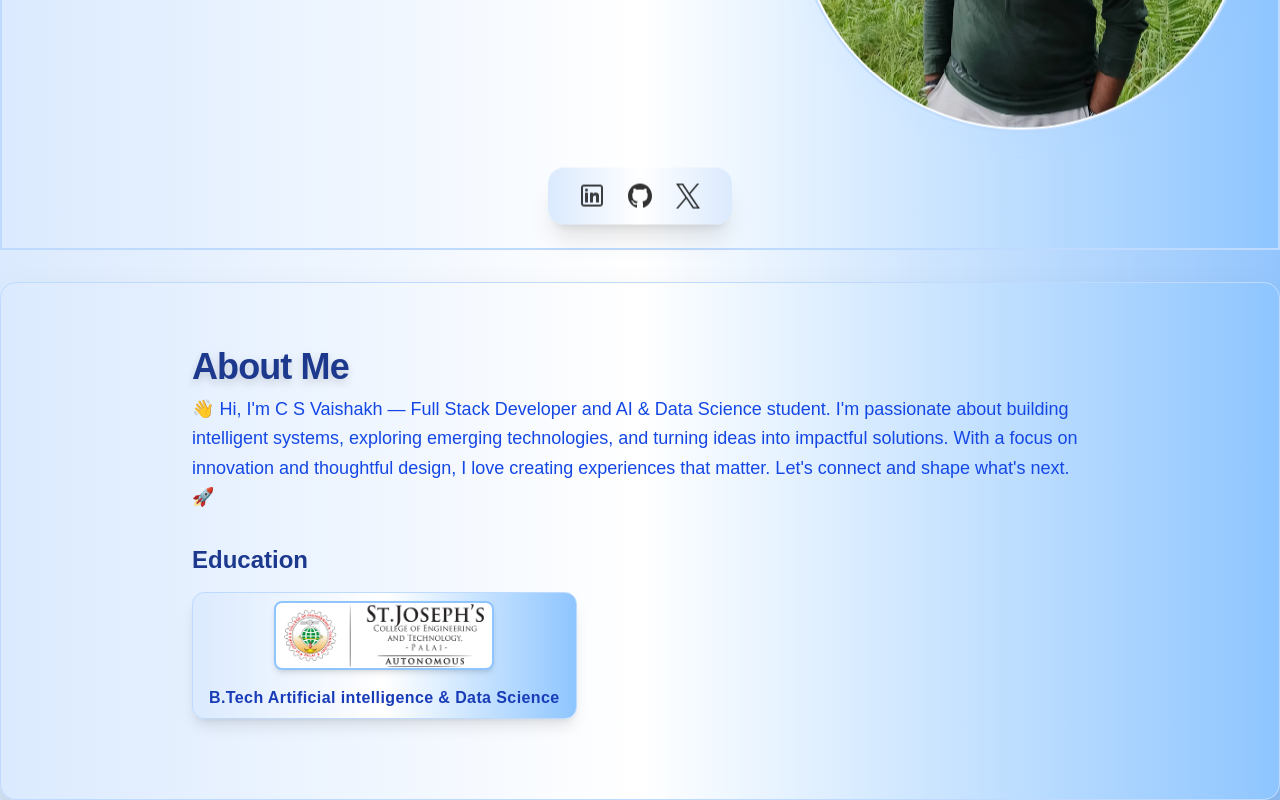
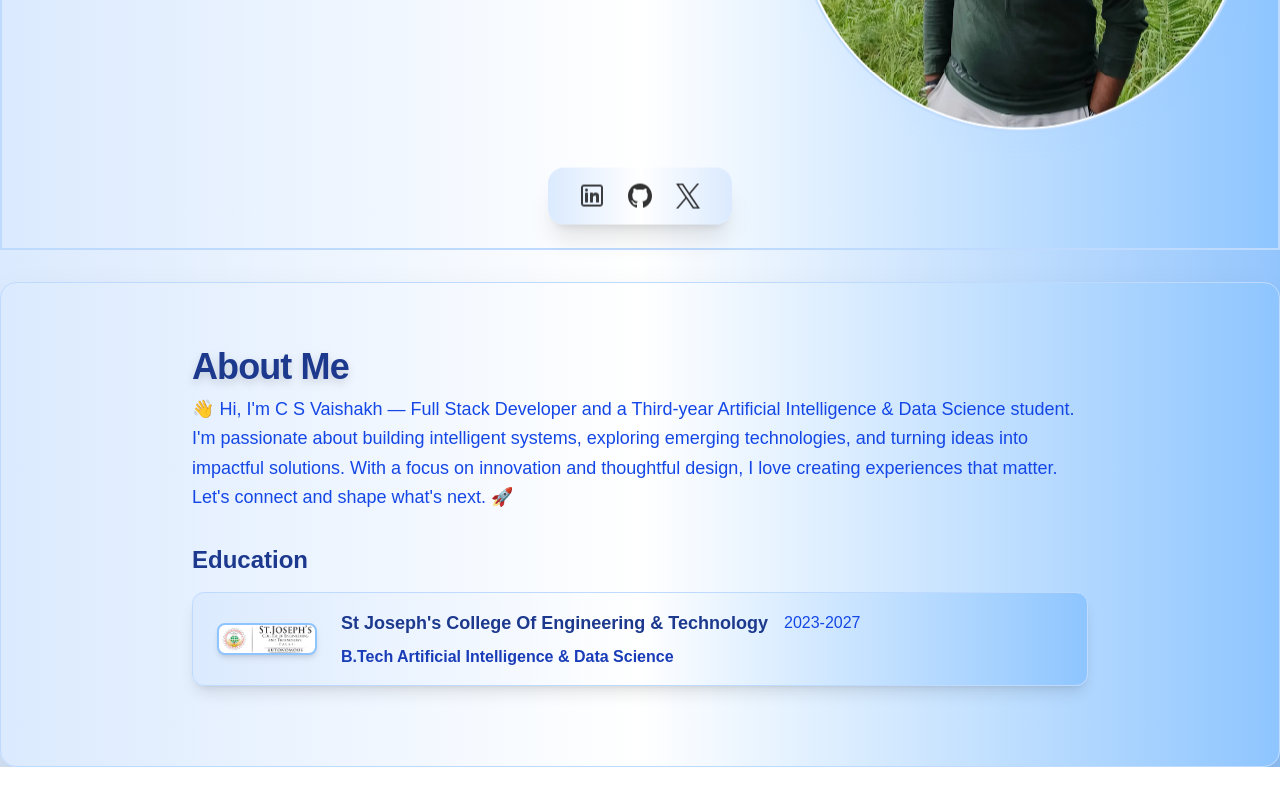
Before and after one commit to CSVaishakh/Portfolio, a Next.js app: page / in a window 1280 px wide. Shown: the part 550-1350 px from the top of the page. After the commit the page ends 1317 px from the top, so only its background shows below. Built offline with nearby package versions, Linux system fonts and the light colour scheme.

Commit message:
updated the about section

```diff
--- a/components/about.tsx
+++ b/components/about.tsx
@@ -18,7 +18,7 @@ const About: React.FC = () => {
                         About Me
                     </h1>
                     <p className="text-lg text-blue-700 leading-relaxed">
-                        👋 Hi, I'm C S Vaishakh — Full Stack Developer and AI & Data Science student. I'm passionate about building intelligent systems, exploring emerging technologies, and turning ideas into impactful solutions. With a focus on innovation and thoughtful design, I love creating experiences that matter. Let's connect and shape what's next. 🚀
+                        👋 Hi, I'm C S Vaishakh — Full Stack Developer and a Third-year Artificial Intelligence & Data Science student. I'm passionate about building intelligent systems, exploring emerging technologies, and turning ideas into impactful solutions. With a focus on innovation and thoughtful design, I love creating experiences that matter. Let's connect and shape what's next. 🚀
                     </p>
                 </div>
                 <div>
@@ -26,22 +26,18 @@ const About: React.FC = () => {
                     <ul>
                         <li className="mb-4">
                             <div>
-                                <motion.button
-                                    whileHover={{ scale: 1.04, boxShadow: "0 8px 32px 0 rgba(31, 38, 135, 0.2)" }}
-                                    whileTap={{ scale: 0.98 }}
-                                    className="flex items-center gap-3 px-4 py-2 text-blue-900 bg-gradient-to-r from-blue-100 via-white to-blue-300 rounded-xl shadow-lg transition-all duration-300 font-medium border border-blue-200"
-                                >
-                                    <Link href='https://sjcetpalai.ac.in/' className="flex flex-col items-center gap-2">
-                                        <motion.div
-                                            initial={{ scale: 0.8, opacity: 0 }}
-                                            animate={{ scale: 1, opacity: 1 }}
-                                            transition={{ duration: 0.7, delay: 0.3, type: "spring" }}
-                                        >
-                                            <Image src={'/sjcet.png'} alt={"SJCET"} height={220} width={220} className="rounded-lg border-2 border-blue-300 bg-white shadow-md hover:shadow-2xl transition-shadow duration-300"/>
+                                <motion.button whileHover={{ scale: 1.04, boxShadow: "0 8px 32px 0 rgba(31, 38, 135, 0.2)" }}whileTap={{ scale: 0.98 }}className="flex items-center gap-6 px-6 py-4 text-blue-900 bg-gradient-to-r from-blue-100 via-white to-blue-300 rounded-xl shadow-lg transition-all duration-300 font-medium border border-blue-200 w-full">
+                                    <Link href='https://sjcetpalai.ac.in/' className="flex items-center gap-6 w-full">
+                                        <motion.div initial={{ scale: 0.8, opacity: 0 }}animate={{ scale: 1, opacity: 1 }}transition={{ duration: 0.7, delay: 0.3, type: "spring" }} className="flex-shrink-0">
+                                            <Image src={'/sjcet.png'} alt={"SJCET"} height={100} width={100} className="rounded-lg border-2 border-blue-300 bg-white shadow-md hover:shadow-2xl transition-shadow duration-300"/>
                                         </motion.div>
-                                        <p className="text-base mt-2 text-blue-800 font-semibold tracking-wide text-center">
-                                            B.Tech Artificial intelligence & Data Science
-                                        </p>
+                                        <div className="flex flex-col items-start text-left">
+                                            <div className="flex items-center justify-between w-full mb-2 gap-4">
+                                                <h3 className="text-lg font-bold text-blue-900">St Joseph's College Of Engineering & Technology</h3>
+                                                <p className="text-base text-blue-700 font-medium">2023-2027</p>
+                                            </div>
+                                            <p className="text-base text-blue-800 font-semibold">B.Tech Artificial Intelligence & Data Science</p>
+                                        </div>
                                     </Link>
                                 </motion.button>
                             </div>
```
